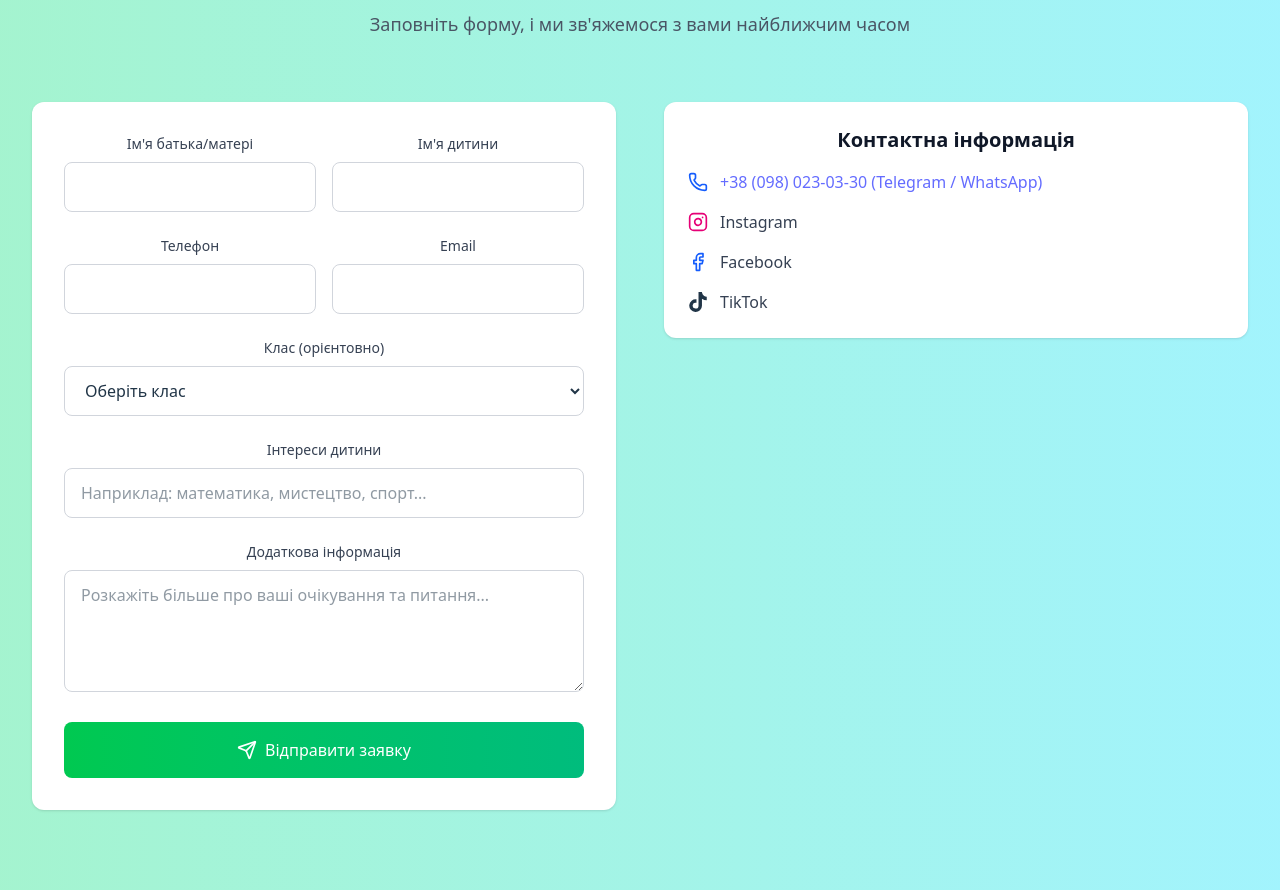
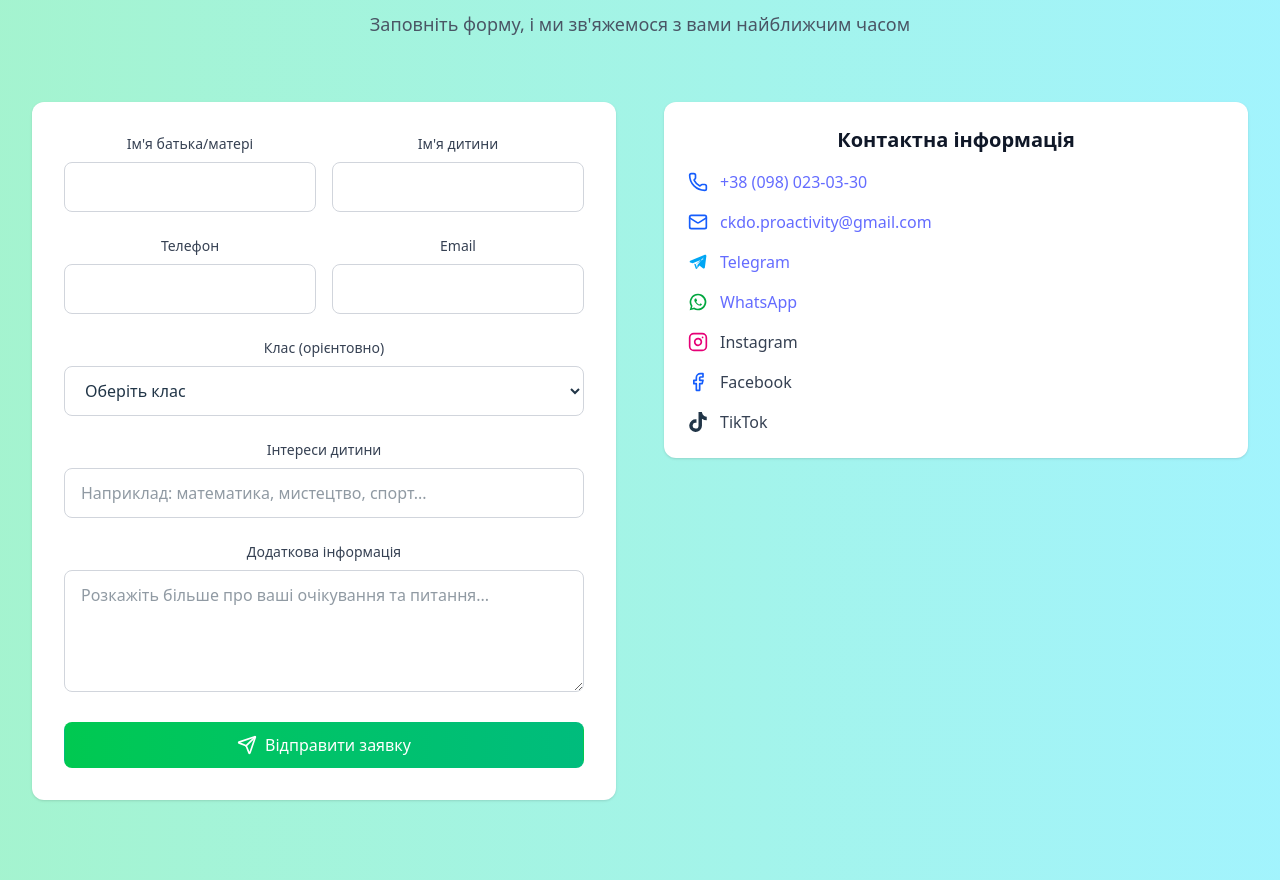
Before and after one commit to mintusyaka/lyceum-frontend, a React (Vite) app: page /contacts in a window 1280 px wide. Shown: the part 300-1190 px from the top of the page. Built offline with nearby package versions, Linux system fonts and the light colour scheme.

Commit message:
NEw contacts

```diff
--- a/src/components/home/ContactSection/ContactSection.jsx
+++ b/src/components/home/ContactSection/ContactSection.jsx
@@ -1,12 +1,30 @@
-
 import './ContactSection.css';
 
-import {useState} from 'react';
+import { useState } from 'react';
 
-import {CheckCircle, MapPin, Mail, Phone, Send, InstagramIcon, FacebookIcon} from 'lucide-react';
+import {
+  CheckCircle,
+  Mail,
+  Phone,
+  Send,
+  InstagramIcon,
+  FacebookIcon
+} from 'lucide-react';
+
+// --- Brand icons (SVG) ---
+const TelegramIcon = (props) => (
+  <svg viewBox="0 0 24 24" fill="currentColor" aria-hidden="true" {...props}>
+    <path d="M21.9 4.6c.2-1-0.8-1.7-1.7-1.3L2.7 10.5c-1 .4-.9 1.8.1 2.1l4.6 1.6 1.7 5.3c.3.9 1.4 1 1.9.3l2.7-3.5 4.6 3.4c.7.5 1.7.1 1.9-.8l1.9-14.3ZM9.6 14.5l9.4-8.3-7.7 9.5-.3 3.7-1.6-4.7-3.8-1.3 13.9-5.6-10 6.8Z" />
+  </svg>
+);
+
+const WhatsAppIcon = (props) => (
+  <svg viewBox="0 0 24 24" fill="currentColor" aria-hidden="true" {...props}>
+    <path d="M12 2a10 10 0 0 0-8.6 15.1L2 22l5.1-1.3A10 10 0 1 0 12 2Zm0 18a8 8 0 0 1-4.1-1.1l-.3-.2-3 .8.8-2.9-.2-.3A8 8 0 1 1 12 20Zm4.6-5.4c-.2-.1-1.3-.6-1.5-.7-.2-.1-.4-.1-.6.1-.2.2-.7.7-.8.9-.1.1-.3.2-.5.1-1-.5-1.8-1-2.6-2.1-.2-.3-.5-.7-.6-1-.1-.2 0-.4.1-.5l.4-.5c.1-.1.2-.3.3-.4.1-.2 0-.3 0-.5l-.7-1.7c-.2-.4-.4-.4-.6-.4h-.5c-.2 0-.4.1-.6.3-.2.2-.8.7-.8 1.8s.8 2.1 1 2.3c.1.2 1.6 2.5 3.8 3.5.5.2.9.4 1.2.5.5.2 1 .2 1.4.1.4-.1 1.3-.5 1.5-1 .2-.5.2-1 .1-1.1 0-.1-.2-.2-.4-.3Z" />
+  </svg>
+);
 
 function ContactSection() {
-
   const [formData, setFormData] = useState({
     parentName: '',
     studentName: '',
@@ -29,23 +47,24 @@ function ContactSection() {
   const handleSubmit = async (e) => {
     e.preventDefault();
 
-    const formUrl = "https://docs.google.com/forms/u/0/d/e/1FAIpQLSeHg-V3Q_Byc8W4quxy_VlreUen-SszaZ3h1vt6WVhWZq5W4g/formResponse";
+    const formUrl =
+      'https://docs.google.com/forms/u/0/d/e/1FAIpQLSeHg-V3Q_Byc8W4quxy_VlreUen-SszaZ3h1vt6WVhWZq5W4g/formResponse';
 
     const formBody = new URLSearchParams();
-    formBody.append("entry.1005394950", formData.parentName);
-    formBody.append("entry.139863884", formData.studentName);
-    formBody.append("entry.874705588", formData.phone);
-    formBody.append("entry.123218155", formData.email);
-    formBody.append("entry.1184347914", formData.grade);
-    formBody.append("entry.881893326", formData.interests);
-    formBody.append("entry.778340436", formData.message);
+    formBody.append('entry.1005394950', formData.parentName);
+    formBody.append('entry.139863884', formData.studentName);
+    formBody.append('entry.874705588', formData.phone);
+    formBody.append('entry.123218155', formData.email);
+    formBody.append('entry.1184347914', formData.grade);
+    formBody.append('entry.881893326', formData.interests);
+    formBody.append('entry.778340436', formData.message);
 
     try {
       await fetch(formUrl, {
-        method: "POST",
-        mode: "no-cors",
+        method: 'POST',
+        mode: 'no-cors',
         headers: {
-            "Content-Type": "application/x-www-form-urlencoded"
+          'Content-Type': 'application/x-www-form-urlencoded'
         },
         body: formBody.toString()
       });
@@ -64,18 +83,18 @@ function ContactSection() {
         });
       }, 3000);
     } catch (error) {
-        console.error("Помилка надсилання:", error);
+      console.error('Помилка надсилання:', error);
     }
   };
-
-
 
   return (
     <section id="contact" className="py-20 bg-gradient-to-r from-emerald-200 to-cyan-200">
       <div className="max-w-7xl mx-auto px-4 sm:px-6 lg:px-8">
         <div className="text-center mb-16">
           <h3 className="text-4xl font-bold text-gray-900 mb-4">Зв'яжіться з нами</h3>
-                <p className="text-lg text-gray-600">Заповніть форму, і ми зв'яжемося з вами найближчим часом</p>
+          <p className="text-lg text-gray-600">
+            Заповніть форму, і ми зв'яжемося з вами найближчим часом
+          </p>
         </div>
 
         <div className="grid lg:grid-cols-2 gap-12">
@@ -88,10 +107,12 @@ function ContactSection() {
                 <p className="text-gray-600">Ми зв'яжемося з вами найближчим часом</p>
               </div>
             ) : (
-                    <div className="space-y-6">
+              <form onSubmit={handleSubmit} className="space-y-6">
                 <div className="grid md:grid-cols-2 gap-4">
                   <div>
-                        <label className="block text-sm font-medium text-gray-700 mb-2">Ім'я батька/матері</label>
+                    <label className="block text-sm font-medium text-gray-700 mb-2">
+                      Ім'я батька/матері
+                    </label>
                     <input
                       type="text"
                       name="parentName"
@@ -184,17 +205,17 @@ function ContactSection() {
                     rows={4}
                     className="w-full px-4 py-3 border border-gray-300 rounded-lg focus:ring-2 focus:ring-blue-500 focus:border-transparent transition-colors"
                     placeholder="Розкажіть більше про ваші очікування та питання..."
-                        ></textarea>
+                  />
                 </div>
 
-                    <div
-                        onClick={handleSubmit}
-                        className="w-full bg-gradient-to-r from-green-500 to-emerald-500 text-white py-4 rounded-lg font-medium hover:shadow-lg transform hover:-translate-y-1 transition-all duration-300 flex items-center justify-center cursor-pointer"
+                <button
+                  type="submit"
+                  className="w-full bg-gradient-to-r from-green-500 to-emerald-500 text-white py-4 rounded-lg font-medium hover:shadow-lg transform hover:-translate-y-1 transition-all duration-300 flex items-center justify-center"
                 >
                   <Send className="w-5 h-5 mr-2" />
                   Відправити заявку
-                    </div>
-                    </div>
+                </button>
+              </form>
             )}
           </div>
 
@@ -202,38 +223,95 @@ function ContactSection() {
           <div className="space-y-8">
             <div className="bg-white p-6 rounded-xl shadow-sm">
               <h4 className="text-xl font-semibold text-gray-900 mb-4">Контактна інформація</h4>
+
               <div className="space-y-4">
+                {/* Phone */}
                 <div className="flex items-center">
                   <Phone className="w-5 h-5 text-blue-600 mr-3" />
+                  <a href="tel:+380980230330" className="text-gray-700 hover:underline">
+                    +38 (098) 023-03-30
+                  </a>
+                </div>
+
+                {/* Email */}
+                <div className="flex items-center">
+                  <Mail className="w-5 h-5 text-blue-600 mr-3" />
                   <a
-  href="tel:+380980230330"
+                    href="mailto:ckdo.proactivity@gmail.com"
                     className="text-gray-700 hover:underline"
                   >
-  +38 (098) 023-03-30 (Telegram / WhatsApp)
+                    ckdo.proactivity@gmail.com
                   </a>
                 </div>
+
+                {/* Telegram */}
+                <div className="flex items-center">
+                  <TelegramIcon className="w-5 h-5 text-sky-500 mr-3" />
+                  <a
+                    href="https://t.me/@lyceum_proactivity"
+                    target="_blank"
+                    rel="noreferrer"
+                    className="text-gray-700 hover:underline"
+                  >
+                    Telegram
+                  </a>
+                </div>
+
+                {/* WhatsApp */}
+                <div className="flex items-center">
+                  <WhatsAppIcon className="w-5 h-5 text-green-600 mr-3" />
+                  <a
+                    href="https://wa.me/380980230330"
+                    target="_blank"
+                    rel="noreferrer"
+                    className="text-gray-700 hover:underline"
+                  >
+                    WhatsApp
+                  </a>
+                </div>
+
+                {/* Instagram */}
                 <div className="flex items-center">
                   <InstagramIcon className="w-5 h-5 text-pink-600 mr-3" />
-                        <a href="https://www.instagram.com/proactivity_lyceum_online?igsh=Mzl6OThhNXZrZ2Qw&utm_source=qr"><span className="font-normal text-gray-700">Instagram</span></a>
+                  <a
+                    href="https://www.instagram.com/proactivity_lyceum_online?igsh=Mzl6OThhNXZrZ2Qw&utm_source=qr"
+                    target="_blank"
+                    rel="noreferrer"
+                  >
+                    <span className="font-normal text-gray-700">Instagram</span>
+                  </a>
                 </div>
+
+                {/* Facebook */}
                 <div className="flex items-center">
                   <FacebookIcon className="w-5 h-5 text-blue-600 mr-3" />
-                        <a href="https://www.facebook.com/share/1R52ehxNmx/?mibextid=wwXIfr"><span className="font-normal text-gray-700">Facebook</span></a>
+                  <a
+                    href="https://www.facebook.com/share/1R52ehxNmx/?mibextid=wwXIfr"
+                    target="_blank"
+                    rel="noreferrer"
+                  >
+                    <span className="font-normal text-gray-700">Facebook</span>
+                  </a>
                 </div>
+
+                {/* TikTok */}
                 <div className="flex items-center">
-                        <span class="[&>svg]:h-5 [&>svg]:w-5 mr-3">
-                            <svg
-                                xmlns="http://www.w3.org/2000/svg"
-                                fill="currentColor"
-                                viewBox="0 0 448 512">
-                                <path
-                                d="M448 209.9a210.1 210.1 0 0 1 -122.8-39.3V349.4A162.6 162.6 0 1 1 185 188.3V278.2a74.6 74.6 0 1 0 52.2 71.2V0l88 0a121.2 121.2 0 0 0 1.9 22.2h0A122.2 122.2 0 0 0 381 102.4a121.4 121.4 0 0 0 67 20.1z" />
+                  <span className="[&>svg]:h-5 [&>svg]:w-5 mr-3">
+                    <svg xmlns="http://www.w3.org/2000/svg" fill="currentColor" viewBox="0 0 448 512">
+                      <path d="M448 209.9a210.1 210.1 0 0 1 -122.8-39.3V349.4A162.6 162.6 0 1 1 185 188.3V278.2a74.6 74.6 0 1 0 52.2 71.2V0l88 0a121.2 121.2 0 0 0 1.9 22.2h0A122.2 122.2 0 0 0 381 102.4a121.4 121.4 0 0 0 67 20.1z" />
                     </svg>
                   </span>
-                        <a href="https://www.tiktok.com/@lyceum_proactivity_ua?_t=ZM-8xnrOP4y0Pt&_r=1"><span className="font-normal text-gray-700">TikTok</span></a>
+                  <a
+                    href="https://www.tiktok.com/@lyceum_proactivity_ua?_t=ZM-8xnrOP4y0Pt&_r=1"
+                    target="_blank"
+                    rel="noreferrer"
+                  >
+                    <span className="font-normal text-gray-700">TikTok</span>
+                  </a>
                 </div>
               </div>
             </div>
+
             {/*
             <div className="bg-white p-6 rounded-xl shadow-sm">
               <h4 className="text-xl font-semibold text-gray-900 mb-4">Режим роботи</h4>
@@ -242,13 +320,8 @@ function ContactSection() {
                 <p><strong>Субота:</strong> 9:00 - 15:00</p>
                 <p><strong>Неділя:</strong> Вихідний</p>
               </div>
-                </div> */}
-
-                {/* <div className="bg-gradient-to-r from-emerald-500 to-green-500 p-6 rounded-xl text-white">
-                    <h4 className="text-xl font-semibold mb-2">Запрошуємо на екскурсію!</h4>
-                    <p className="mb-4">Відвідайте наш ліцей, познайомтеся з педагогами та атмосферою навчання</p>
-                    <p className="text-blue-100">Екскурсії проводяться щосуботи о 10:00</p>
-                </div> */}
+            </div>
+            */}
           </div>
         </div>
       </div>
```
Lines whose indentation alone changed are shown as unchanged.
